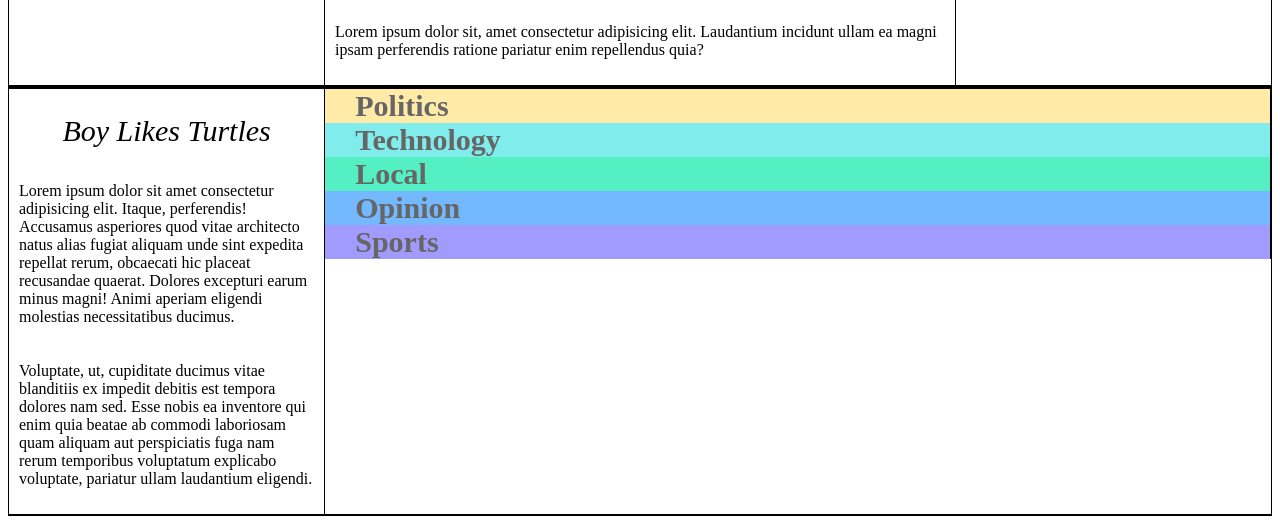
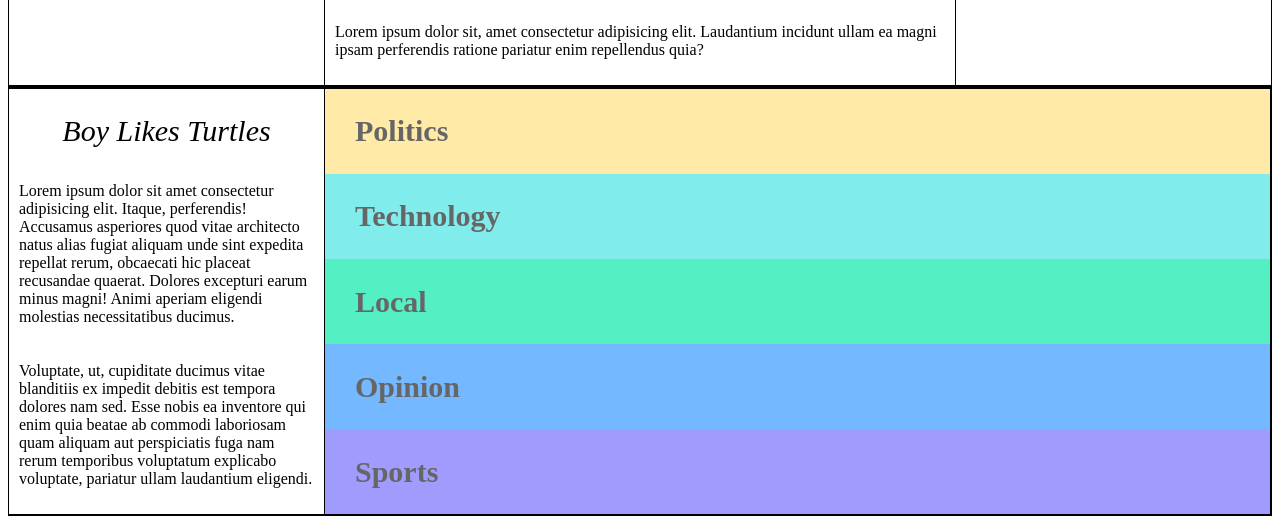
Before and after one commit to lausanchezgmz/Mentoring, a plain HTML site: page thenewstimes/index.html in a window 1280 px wide. Shown: the part 745-1269 px from the top of the page. Drawn offline with Linux system fonts and the light colour scheme.

Commit message:
list fix

```diff
--- a/thenewstimes/style.css
+++ b/thenewstimes/style.css
@@ -1,3 +1,7 @@
+* {
+    box-sizing: border-box;
+}
+
 h1 {
     font-family: 'Snell Roundhand', Times, serif;
     text-align: center;
@@ -76,7 +80,6 @@ img {
 }
 
 .site-section {
-    display: flex;
     flex: 1;
     border-right: 0.5px solid black;
 }
@@ -112,13 +115,24 @@ ul, menu, dir {
 }
 
 .section-link {
+    align-items: center;
+    color: #666;
+    cursor: pointer;
+    display: flex;
+    font-family: "Futura";
     font-size: 30px;
+    font-weight: bold;
+    height: 100%;
     padding-left: 30px;
-    font-weight: bold;
-    font-family: "Futura";
-    color: #666;
 }
 
 a:hover {
     text-decoration: underline;
   }
+
+ul {
+    display: flex;
+    flex-direction: column;
+    height: 100%;
+    list-style: none;
+}
```
